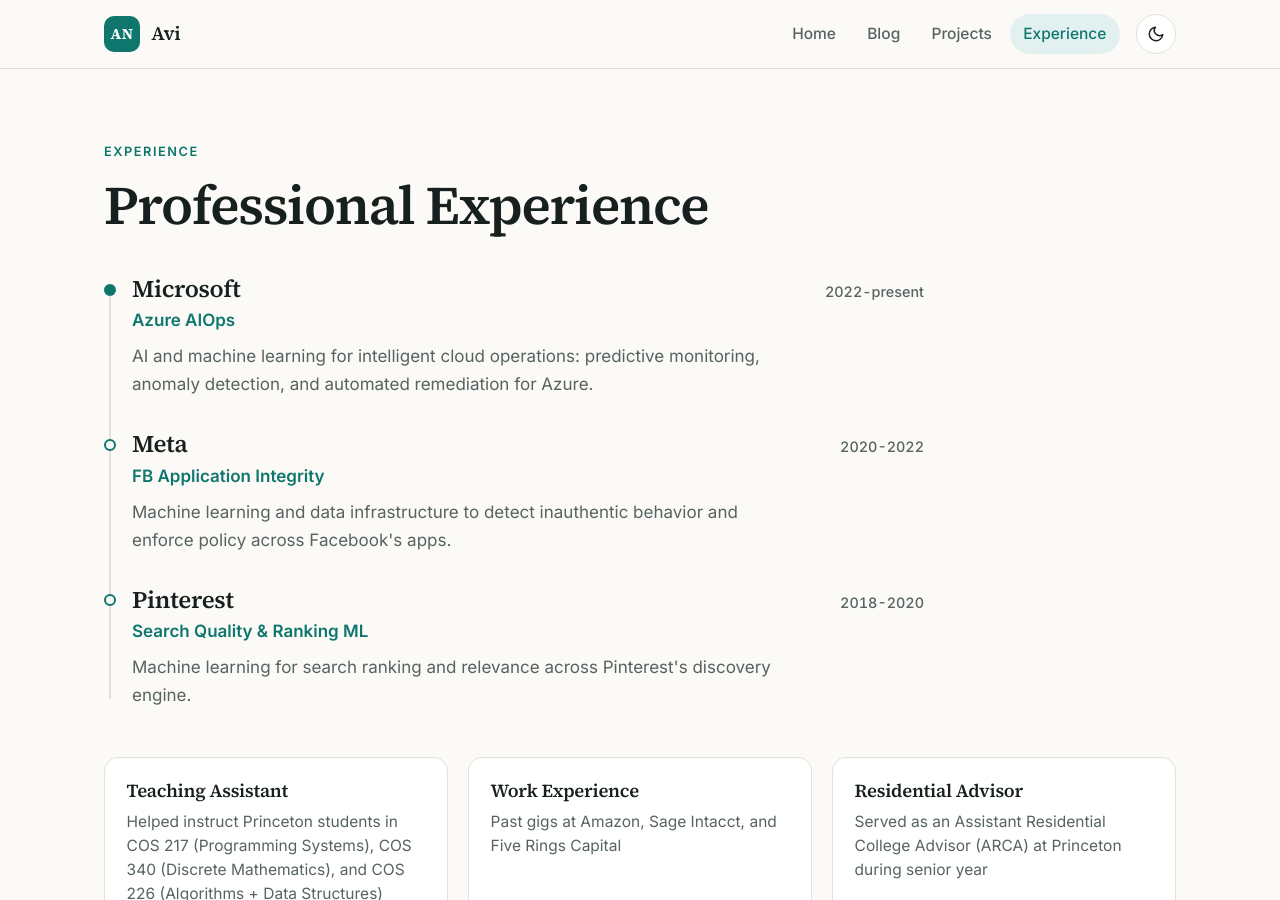
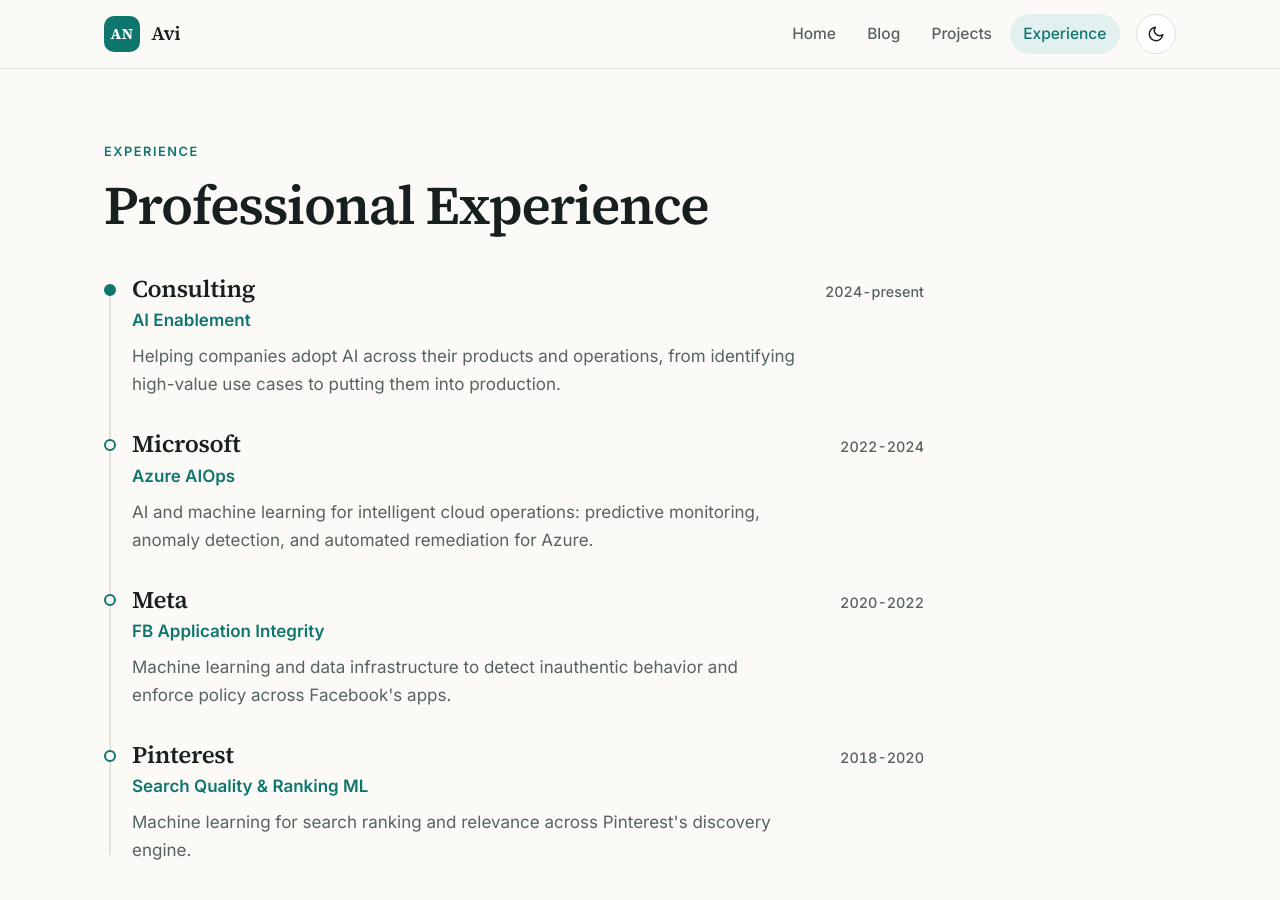
Before and after one commit to avinayak14/avinayak14.github.io, a Jekyll site: the page built from vitae.html, in a window 1280 px wide and 900 px high. Built offline with Jekyll 4.4.1, drawn with Linux system fonts in a browser that asks for light colours.

Commit message:
experience: add AI enablement consulting, end Microsoft in 2024
Co-Authored-By: Claude Opus 5.5 <noreply@anthropic.com>

```diff
--- a/_includes/vitae.html
+++ b/_includes/vitae.html
@@ -8,8 +8,16 @@
     <ol class="timeline">
       <li class="timeline-item">
         <div class="timeline-top">
+          <h3>Consulting</h3>
+          <span class="timeline-date">2024-present</span>
+        </div>
+        <p class="timeline-role">AI Enablement</p>
+        <p>Helping companies adopt AI across their products and operations, from identifying high-value use cases to putting them into production.</p>
+      </li>
+      <li class="timeline-item">
+        <div class="timeline-top">
           <h3><a href="https://www.microsoft.com/en-us/" target="_blank" rel="noopener">Microsoft</a></h3>
-          <span class="timeline-date">2022-present</span>
+          <span class="timeline-date">2022-2024</span>
         </div>
         <p class="timeline-role">Azure AIOps</p>
         <p>AI and machine learning for intelligent cloud operations: predictive monitoring, anomaly detection, and automated remediation for Azure.</p>
```
